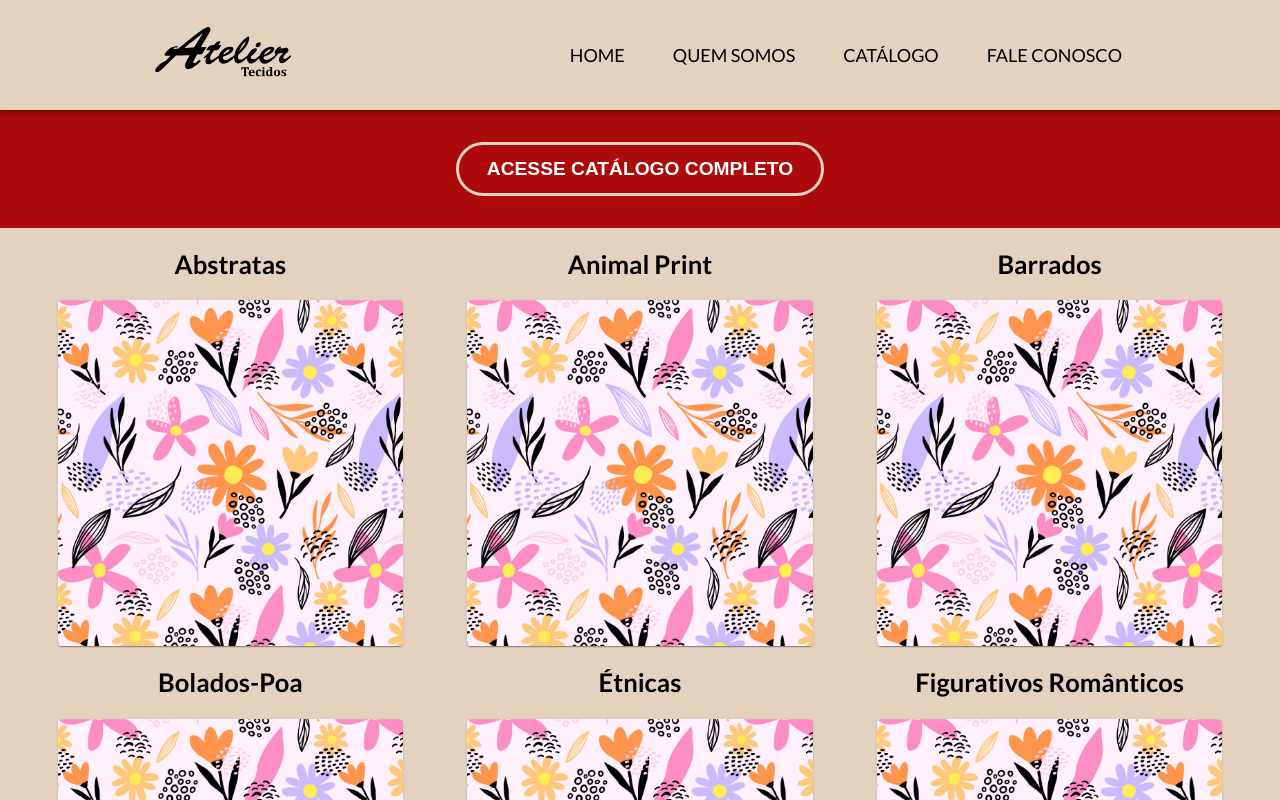
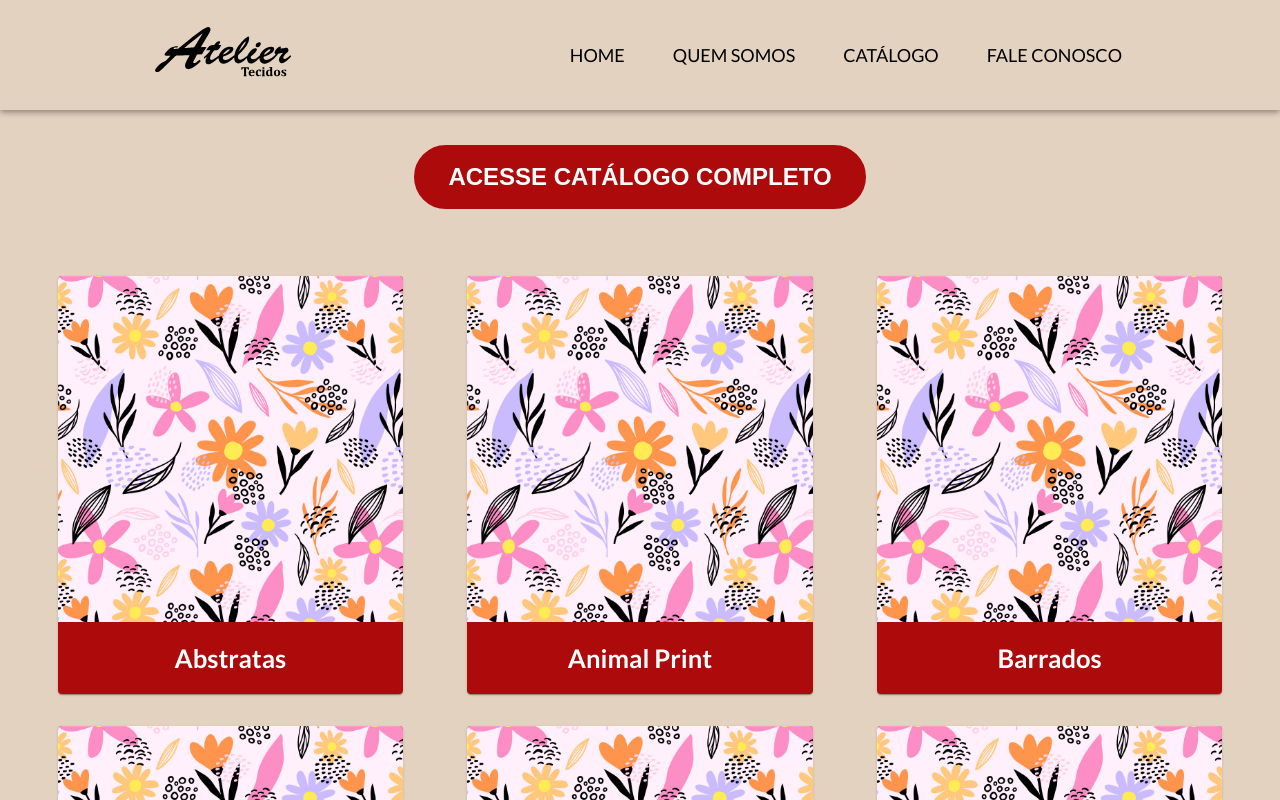
Before and after one commit to nst-software/projeto-atelier, a React (Vite) app: page /projeto-atelier/catalogo in a window 1280 px wide. Shown: the top 800 px of the page. Built offline with nearby package versions, Linux system fonts and the light colour scheme.

Commit message:
card mais bonito

```diff
--- a/src/components/Catalogo/Cards.tsx
+++ b/src/components/Catalogo/Cards.tsx
@@ -8,9 +8,10 @@ import { useNavigate } from "react-router-dom";
 const useStyles = makeStyles(() => ({
   card: {
     margin: "2rem",
-    marginTop: "0",
+    marginTop: "2rem",
     marginBottom: "0",
     cursor: "pointer",
+    backgroundColor: theme.palette.secondary.main,
   },
   divPrincipal: {
     display: "flex",
@@ -21,8 +22,9 @@ const useStyles = makeStyles(() => ({
   },
   texto: {
     fontSize: "2vw",
-    color: theme.palette.primary.contrastText,
+    color: theme.palette.secondary.contrastText,
     cursor: "pointer",
+    textAlign: "center",
     [theme.breakpoints.down("sm")]: {
       fontSize: "5vw",
     },
@@ -247,15 +249,16 @@ const Cards: FC = () => {
       >
         {catalogos.map((item) => (
           <div className={classes.divCard}>
-            <h2 className={classes.texto} onClick={() => navigate(item.rota)}>
-              {item.name}
-            </h2>
             <Card
               key={item.id}
               className={classes.card}
               onClick={() => navigate(item.rota)}
+              sx={{ backgroundColor: theme.palette.secondary.main }}
             >
               <CustomCardMedia images={item.images} title={item.name} />
+              <h2 className={classes.texto} onClick={() => navigate(item.rota)}>
+                {item.name}
+              </h2>
             </Card>
           </div>
         ))}
--- a/src/components/Catalogo/CatalogoCompleto.tsx
+++ b/src/components/Catalogo/CatalogoCompleto.tsx
@@ -8,7 +8,6 @@ const useStyles = makeStyles(() => ({
     justifyContent: "center",
     alignItems: "center",
     width: "100%",
-    backgroundColor: theme.palette.secondary.main,
   },
   divButton: {
     display: "flex",
@@ -20,14 +19,14 @@ const useStyles = makeStyles(() => ({
   button: {
     color: theme.palette.secondary.contrastText,
     borderRadius: "40px",
-    padding: "13px 28px",
-    fontSize: "1.2rem",
+    padding: "18px 34px",
+    fontSize: "1.5rem",
     fontWeight: "bold",
     backgroundColor: theme.palette.secondary.main,
     cursor: "pointer",
     border: `3px solid ${theme.palette.primary.main}`,
     "&:hover": {
-      padding: "16px 32px",
+      padding: "20px 38px",
     },
   },
 }));
--- a/src/components/FaleConosco/NossaLoja.tsx
+++ b/src/components/FaleConosco/NossaLoja.tsx
@@ -45,6 +45,12 @@ const useStyles = makeStyles(() => ({
       overFlow: "hidden",
     },
   },
+  separator: {
+    width: "75%",
+    borderTop: `1px solid ${theme.palette.primary.contrastText}`,
+    margin: "20px 0",
+    marginLeft: "13.5%",
+  },
 }));
 
 const NossaLoja: React.FC = () => {
@@ -53,6 +59,7 @@ const NossaLoja: React.FC = () => {
   return (
     <div className={classes.divPrincipal}>
       <h2 className={classes.titulo}>Nossa Loja</h2>
+      <div className={classes.separator}></div>
       <div className={classes.container}>
         <div>
           <p className={classes.texto}>(99)99999-9999</p>
--- a/src/components/Home/QuemSomos.tsx
+++ b/src/components/Home/QuemSomos.tsx
@@ -101,7 +101,6 @@ function QuemSomos() {
           <video
             className={classes.video}
             src={video}
-            controls
             title="Video Quem Somos nós"
             autoPlay
             muted
```
